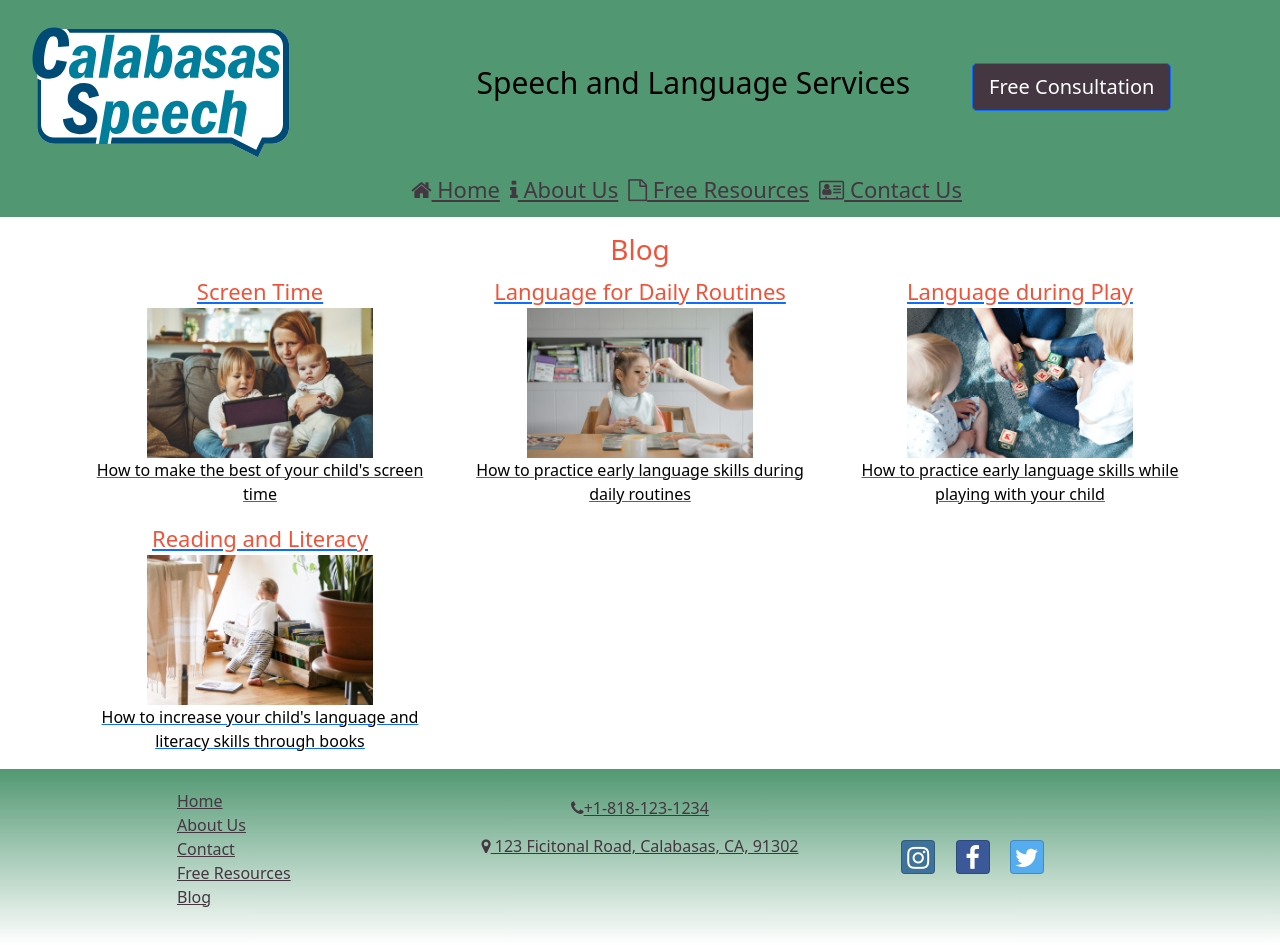
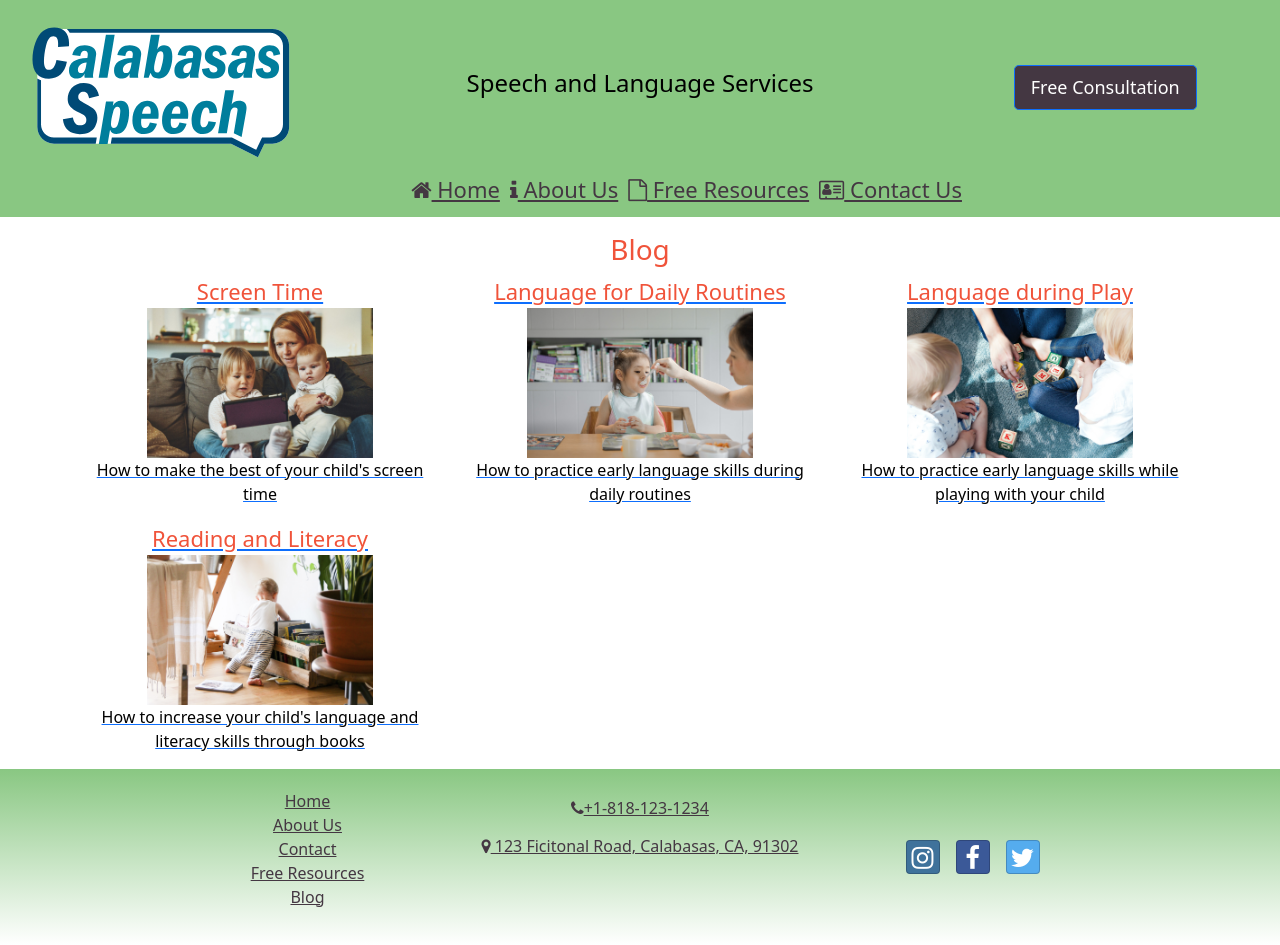
Before and after one commit to dsleylian/calabasas-speech-react, a React (Create React App) app: page /blog in a window 1280 px wide. Built offline with nearby package versions, Linux system fonts and the light colour scheme; what react-redux-form would draw is missing.

Commit message:
formatting of cols in footer

```diff
--- a/src/App.css
+++ b/src/App.css
@@ -11,6 +11,7 @@ h2 {
 #freeconsultbtn {
     margin-right: 10%;
     background-color: #443742;
+    font-size: 18px;
 }
 
 button.btn-close {
@@ -18,7 +19,7 @@ button.btn-close {
 }
 
 #page-title {
-    font-size: 30px;
+    font-size: 24px;
     color: black;
 }
 
@@ -26,7 +27,7 @@ button.btn-close {
 padding-top: 5px;
 padding-bottom: 0;
 margin: 0;
-background-color: #519872;
+background-color: #89c782;
 }
 .jumbocotainer {
 min-width: 100%;
@@ -40,12 +41,12 @@ margin-bottom: 15%;
 }
 
 .site-footer {
-background-image: linear-gradient(to bottom, #519872, white);
+background-image: linear-gradient(to bottom, #89c782, white);
 padding: 20px 0;
 }
 
 .navbar {
-background-color: #519872;
+background-color: #89c782;;
 font-weight: 500;
 padding: 4px !important;
 }
@@ -197,7 +198,7 @@ font-size: 22px; }
     color: #007e9c; }
 
 #blogNav {
-    background-color: #00b7b2;
+    background-color: #007e9c;
 }
 
 .contactUsForm {
--- a/src/components/AboutUs/Therapists.js
+++ b/src/components/AboutUs/Therapists.js
@@ -16,10 +16,10 @@ function Therapists(props) {
                     {props.meetTheTeamData.map(therapist => {
                             return (
                                 <div key={therapist.id} className="row content-row align-items-center ">
-                                    <div className="col-12 col-md text-center">
+                                    <div className="col text-center">
                                         <img src={therapist.image} alt={therapist.alt} width="300px" />
                                     </div>
-                                    <div className="col col-lg-6  mr-5">
+                                    <div className="col-lg-6 ml-2 mr-5">
                                         <h5>{therapist.title}</h5>
                                         <p>{therapist.credentials}</p>
                                         <p className="meet-team-p">{therapist.info1}</p>
--- a/src/components/FooterComponent.js
+++ b/src/components/FooterComponent.js
@@ -7,7 +7,7 @@ function Footer(props){
         <footer className="site-footer">
             <div className="container">
                 <div className="row">
-                    <div className="col col-md-3 offset-1">
+                    <div className="col-md-3 offset-md-1 text-center text-md-left">
 
                         <ul className="list-unstyled">
                             <li ><Link className="footer-link" to='/'>Home</Link></li>
@@ -17,14 +17,14 @@ function Footer(props){
                             <li><Link className="footer-link" to='/blog'>Blog</Link></li>
                         </ul>
                     </div>
-                    <div className="col-sm-4 text-center footer-links">
+                    <div className="col-md-4 text-center footer-links">
                         <a role="button" className="btn btn-link footer-link" href="tel:+18181231234"><i className="fa fa-phone" />+1-818-123-1234</a><br />
                         <a role="button" target="_blank" rel="noreferrer" className="btn btn-link footer-link" href="https://www.google.com/maps/"><i className="fa fa-map-marker" /> 123 Ficitonal Road,  Calabasas, CA, 91302 </a>
                     </div>
-                    <div className="col-6 col-sm-3 text-center my-auto">
-                        <a className="btn btn-social-icon btn-instagram mx-2" href="http://instagram.com/"><i className="fa fa-instagram" /></a>{' '}
-                        <a className="btn btn-social-icon btn-facebook mx-2" href="http://www.facebook.com/"><i className="fa fa-facebook" /></a>{' '}
-                        <a className="btn btn-social-icon btn-twitter mx-2" href="http://twitter.com/"><i className="fa fa-twitter" /></a>{' '}
+                    <div className=" col-md-3 text-center my-auto">
+                        <a className="btn btn-social-icon btn-instagram mx-2" href="http://instagram.com/"><i className="fa fa-instagram" /></a>
+                        <a className="btn btn-social-icon btn-facebook mx-2" href="http://www.facebook.com/"><i className="fa fa-facebook" /></a>
+                        <a className="btn btn-social-icon btn-twitter mx-2" href="http://twitter.com/"><i className="fa fa-twitter" /></a>
                     </div>
 
                 </div>
--- a/src/components/HeaderComponent.js
+++ b/src/components/HeaderComponent.js
@@ -46,13 +46,13 @@ function Header() {
             <Jumbotron fluid id="jumbotron">
                 <div className="container jumbocotainer" >
                     <div className="row align-items-center ">
-                        <div className="col col-lg-4">
+                        <div className="col col-lg-3">
                             <a href="/"><img id="logo" src={logo} alt="Calabasas Speech logo" width="300"/></a>
                         </div>
                         <div className="col d-none d-lg-block text-center" >
                             <h2 id="page-title">Speech and Language Services</h2>
                         </div>
-                        <div className="col col-lg-3 text-right App">
+                        <div className="col col-lg-3 text-right text-lg-center App">
                             <Button className="btn btn-lg freeconsult" onClick={openModal} id="freeconsultbtn">Free Consultation
                             </Button>
                         </div>
```
